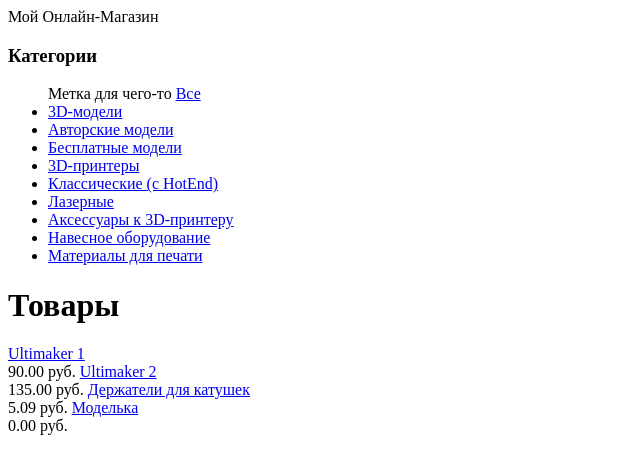
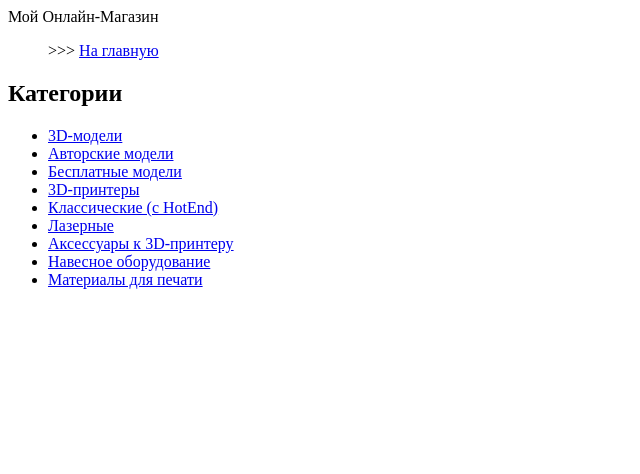
Before and after one commit to Solby91/site, a Django app: page /catalog/ in a window 1280 px wide. Shown: the top 474 px of the page, without its empty margins (0-640 px from the left). Run offline with Django 3.2, Linux system fonts and the light colour scheme; data comes from the database, SQL or seed files in the repository; both versions use the stored data as it was after the commit.

Commit message:
Работает каталог, категории и товар. v1

```diff
--- a/templates/catalog/category.html
+++ b/templates/catalog/category.html
@@ -1,34 +1,30 @@
 {% extends 'catalog/base.html' %}
 
 {% block title %}
-  {% if category %} {{ category.name }} {% else %} Страница товаров {% endif %}
+    {% if category %} {{ category.name }} {% else %} Страница товаров {% endif %}
 {% endblock %}
 
 {% block content %}
-    <h3>Категории</h3>
-
-    <ul> {% if not category %} Метка для чего-то {% endif %}
-
-        <a href="{% url "catalog:CategoryList" %}">Все</a>
-
+    <ul> {% if not category %} >>> {% endif %}
+            <a href="{% url "catalog:CategoryList" %}">На главную</a>
+    </ul>
+    <h2>Категории</h2>
+    <ul>
         {% for cat in categories %}
-            {% if category.slug == cat.slug %} Метка для чего-то-2 {% endif %}
-
-         <li> <a href="{{ cat.get_absolute_url }}">{{ cat.name }}</a>
-
-        </li>
-      {% endfor %}
+            <li> {% if category.slug == cat.slug %} >>> {% endif %}
+                 <a href="{{ cat.get_absolute_url }}">{{ cat.name }}</a>
+            </li>
+        {% endfor %}
     </ul>
 
   <div>
-    <h1>{% if category %}{{ category.name }}{% else %}Товары{% endif %}</h1>
-
-      {% for good in goods %}
-         <a href="{{ good.get_absolute_url }}">
-         </a>
-          <a href="{{ good.get_absolute_url }}">{{ good.name }}</a><br>
-          {{ good.price }} руб.
-
-      {% endfor %}
+    <h2>{% if category %}{{ category.name }}{% else %}{% endif %}</h2>
+            {% if category %}
+                {% for good in goods %}
+                    <a href="{{ good.get_absolute_url }}"></a>
+                    <ul><a href="{{ good.get_absolute_url }}">{{ good.name }}</a>
+                    {{ good.price }} руб. </ul>
+                {% endfor %}
+          {% endif %}
     </div>
 {% endblock %}
```
Also changed, not shown: db.sqlite3.
